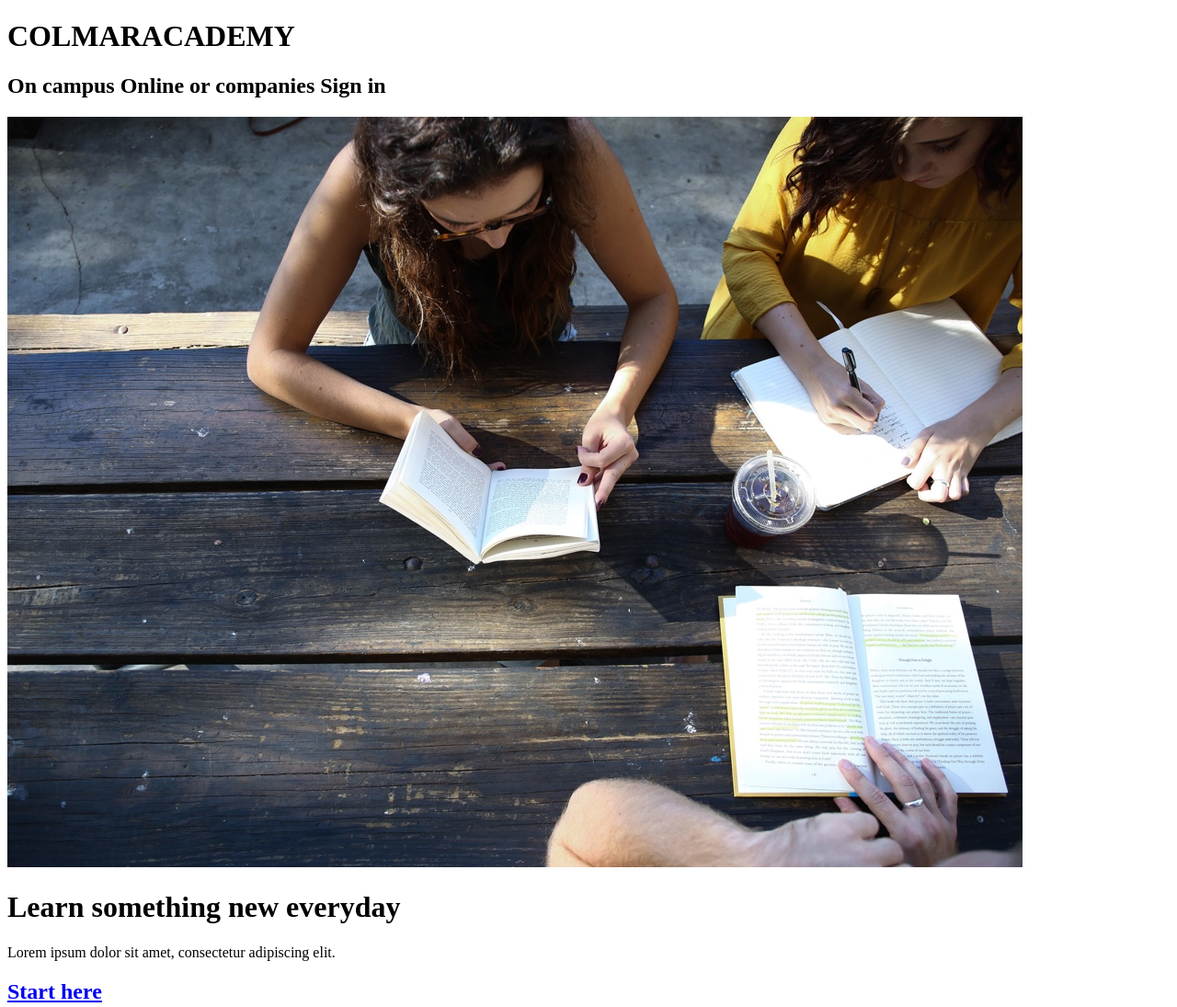
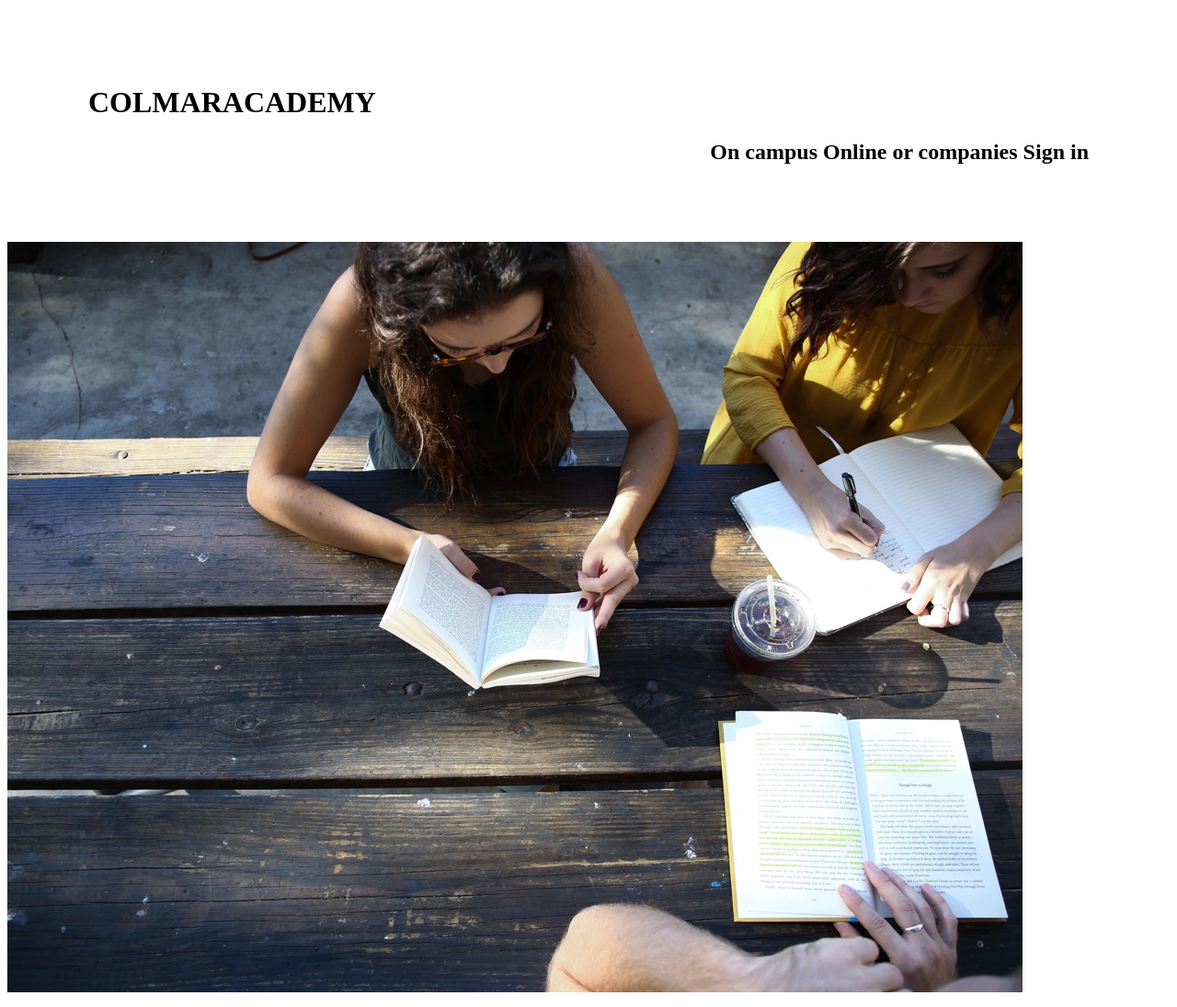
Before and after one commit to Ky0jin/Colmar-Project, a plain HTML site: page index.html in a window 1280 px wide. Shown: the top 1095 px of the page at 92% size. Drawn offline with Linux system fonts and the light colour scheme.

Commit message:
Initial part or css

```diff
--- a/Ressourcers/index.css
+++ b/Ressourcers/index.css
@@ -0,0 +1,15 @@
+.title {
+    border: 4rem solid white;
+}
+
+.title h1 {
+    position: relative;
+    font-size: 2rem;
+    left: 1.5rem;
+}
+
+.title h2 {
+    position: relative;
+    text-align: right;
+    right:1.5rem;
+}
--- a/index.html
+++ b/index.html
@@ -6,7 +6,7 @@
     <body>
         <div class="title">
             <h1>
-                <strong>COLMAR</strong>ACADEMY
+                <spam>COLMAR</spam>ACADEMY
             </h1>
             <h2>
                 On campus Online or companies Sign in
```
